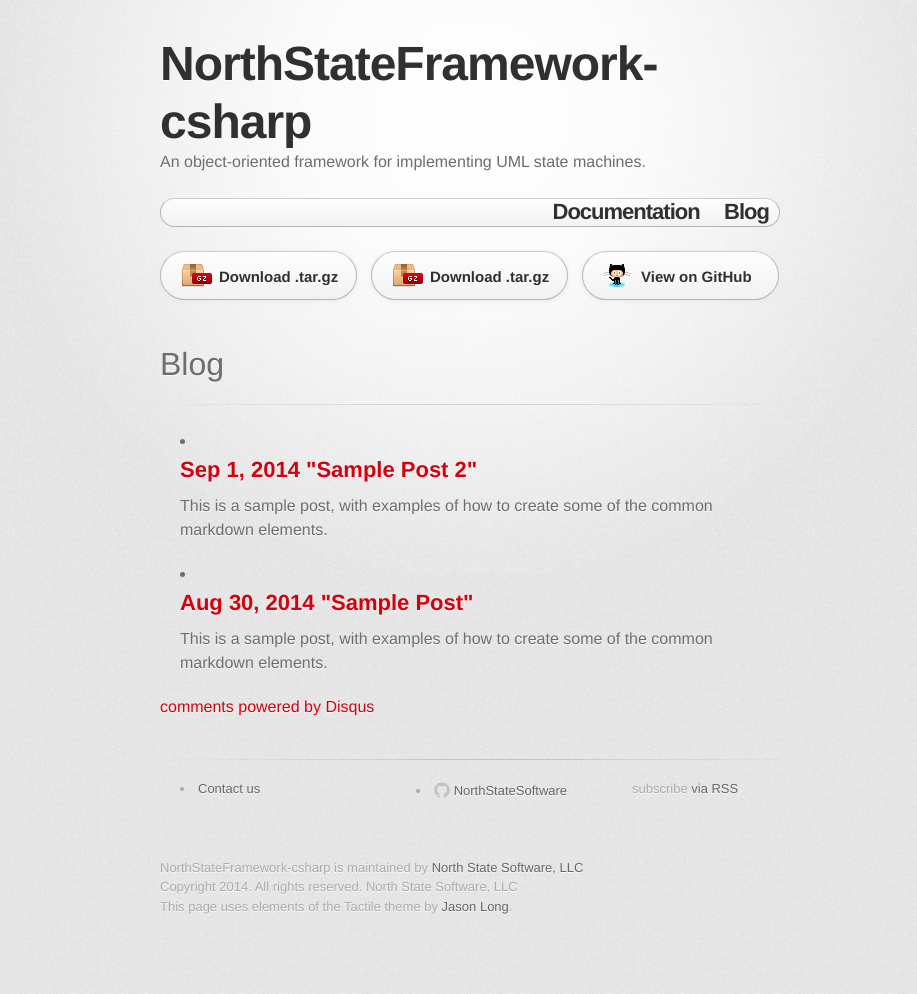
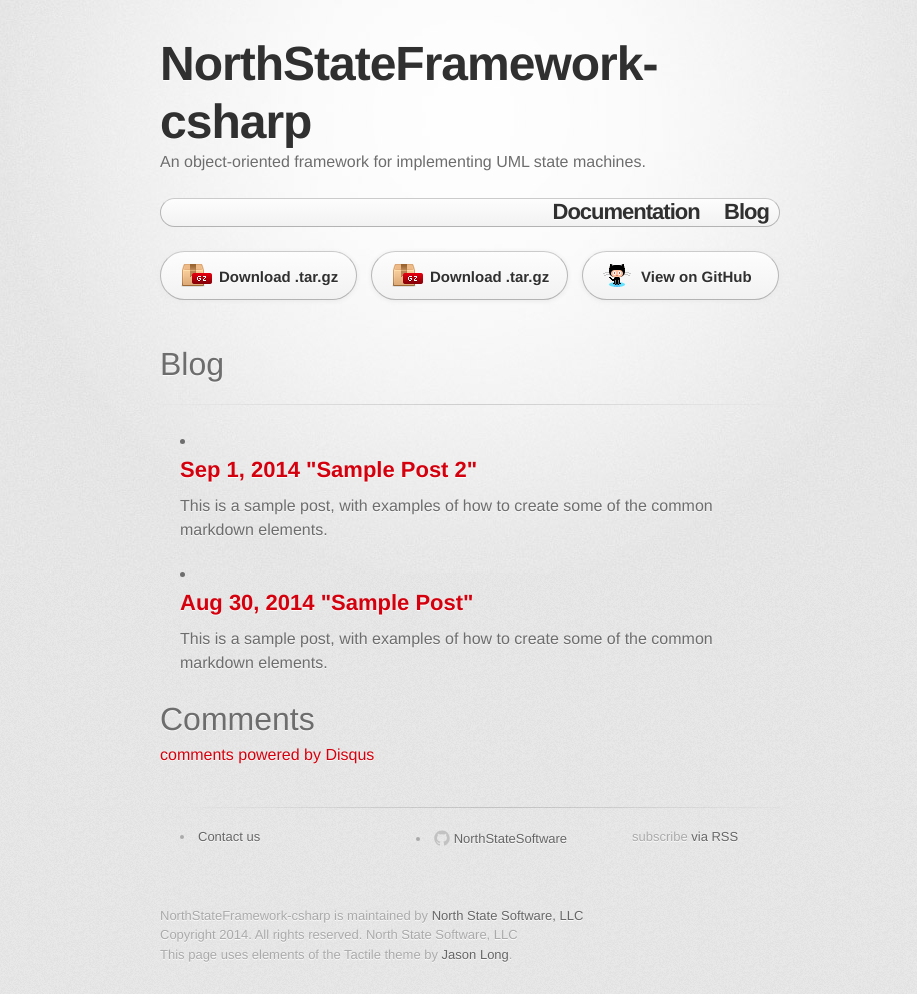
Before and after one commit to jrivenbark/Test8, a Jekyll site: the page built from blog.md, in a window 1280 px wide. Shown: the whole page, without its empty margins (170-1087 px from the left). Built offline with Jekyll 4.4.1, drawn with Linux system fonts in a browser that asks for light colours; some web fonts are replaced; comment, search, counter and statistics services are not loaded; before the commit the page ends 946 px from its top, so only the background shows below that.

Commit message:
Added Heading to comment section

```diff
--- a/_includes/comments.html
+++ b/_includes/comments.html
@@ -1,4 +1,5 @@
 {% if page.comments %}
+    <h1>Comments</h2>
     <div id="disqus_thread"></div>
     <script type="text/javascript">
         var disqus_shortname = 'jrivenbarktest8';
```
